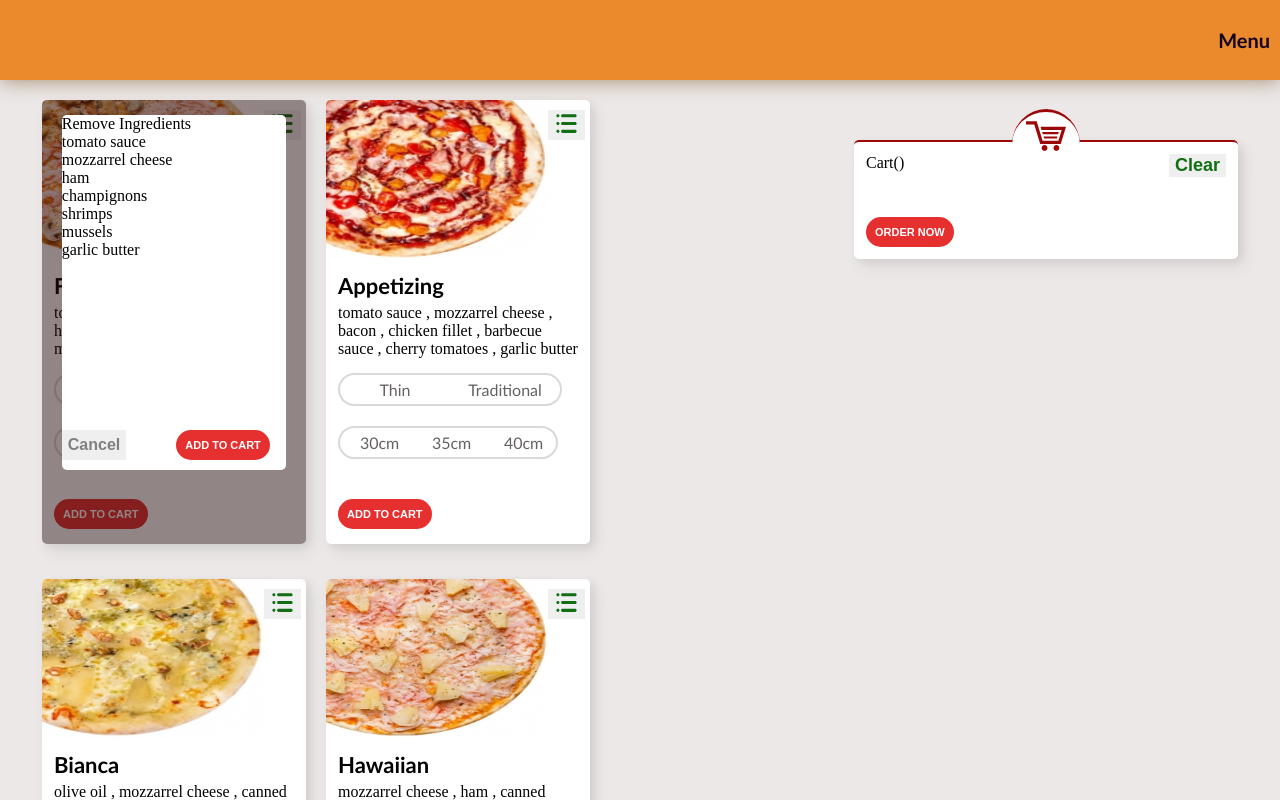
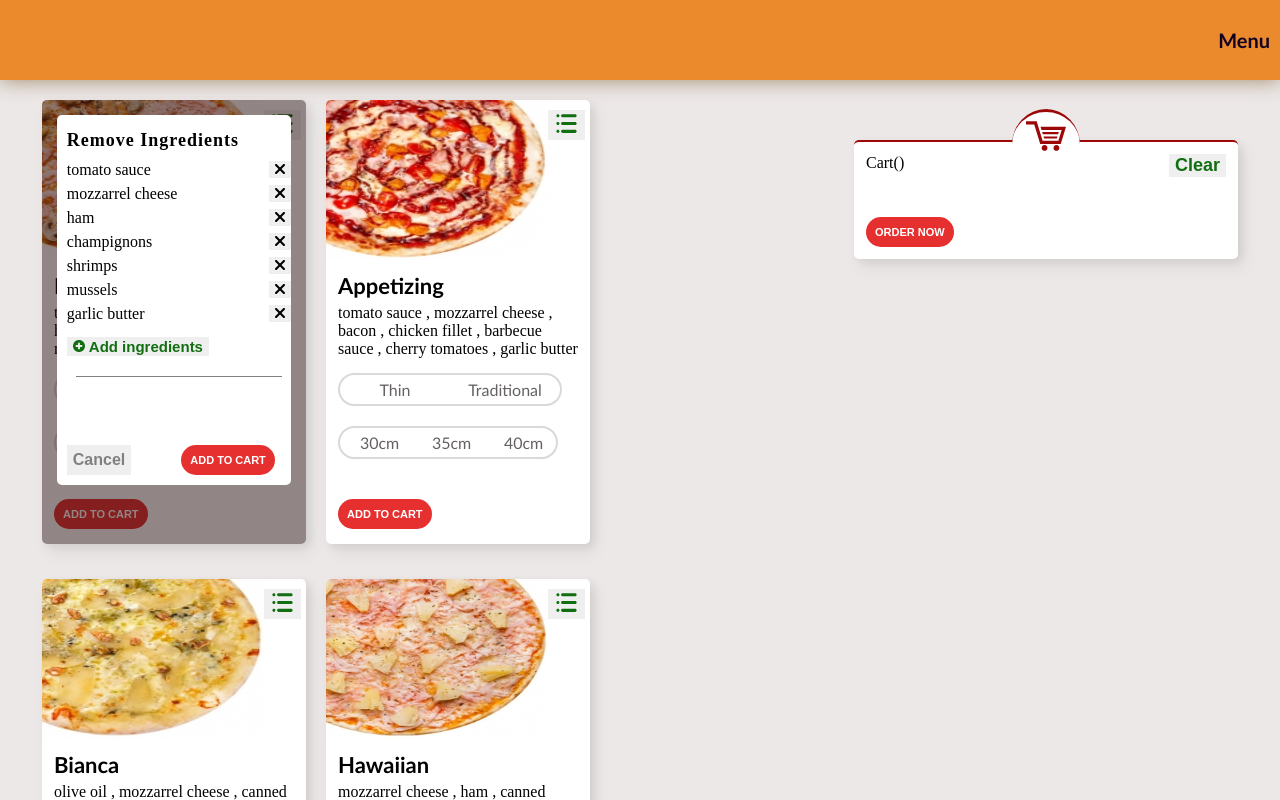
Before and after one commit to MeleshkoYuliya/Pizzeria, an Angular app: page /pizzas in a window 1280 px wide. Both pictures are taken after a click on the element 282 px from the left and 125 px from the top of the page. Shown: the top 800 px of the page. Built offline with nearby package versions, Linux system fonts and the light colour scheme.

Commit message:
Added styles and layout for remove ingredients component

```diff
--- a/src/app/pizzas/change-ingredient/change-ingredient.component.html
+++ b/src/app/pizzas/change-ingredient/change-ingredient.component.html
@@ -1,10 +1,14 @@
 <div class="dashboard">
-  <div>Remove Ingredients</div>
+  <div class="dashboard__title">Remove Ingredients</div>
   <div class="pizza__ingredients ingredients">
-    <div class="ingredients__item" *ngFor="let ingredient of ingredients">
-      {{ ingredient }}
+    <div class="ingredients__item item" *ngFor="let ingredient of ingredients">
+      {{ ingredient }} <button class="item__delete-btn"><img src="../assets/images/cross.svg" alt="cheese"
+          class="item__delete-img" /></button>
     </div>
   </div>
+  <button class="dashboard__add-btn add"> <img src="../assets/images/plus.svg" alt="cheese" class="add__img" />Add
+    ingredients</button>
+  <input class="dashboard__add-inp">
   <div class="dashboard__buttons button">
     <button class="button__cancel">Cancel</button>
     <button class="button__add">Add to cart</button>
--- a/src/app/pizzas/change-ingredient/change-ingredient.component.scss
+++ b/src/app/pizzas/change-ingredient/change-ingredient.component.scss
@@ -4,7 +4,44 @@
   height: 80%;
   margin: 15px auto;
   border-radius: 5px;
-  position: relative
+  position: relative;
+  padding: 15px 0 0 10px;
+
+  &__add-btn {
+    border: none;
+    outline: none;
+  }
+
+  &__add-inp {
+    border: none;
+    border-bottom: solid 1px grey;
+    outline: none;
+    width: 90%;
+    display: block;
+    margin: 0px auto;
+    font-size: 16px;
+  }
+
+  &__title {
+    font-size: 18px;
+    font-weight: bolder;
+    margin: 0px 0 10px 0;
+    letter-spacing: 1px
+  }
+}
+
+.add {
+  cursor: pointer;
+  color: rgb(17, 110, 17);
+  font-size: 15px;
+  font-weight: 600;
+
+  margin: 8px 0 0 0;
+
+  &__img {
+    width: 12px;
+    margin: 0px 4px 0px 0px
+  }
 }
 
 .button {
@@ -38,3 +75,29 @@
     margin-left: 50px;
   }
 }
+
+.ingredients {
+  &__item {
+    margin: 5px 0;
+    cursor: pointer;
+    border-bottom: solid 1px white;
+
+    &:hover {
+      border-bottom: solid 1px grey
+    }
+  }
+}
+
+.ingredients__item,
+.item {
+  &__delete-btn {
+    outline: none;
+    border: none;
+    cursor: pointer;
+    float: right;
+  }
+
+  &__delete-img {
+    width: 10px
+  }
+}
--- a/src/app/pizzas/pizza-item/pizza-item.component.html
+++ b/src/app/pizzas/pizza-item/pizza-item.component.html
@@ -36,6 +36,6 @@
 
   </app-pizza-dashboard>
 
-  <app-change-ingredient *appModal="!isOpen" class="modal" [ingredients]="ingredients" (click)="close()">
+  <app-change-ingredient *appModal="!isOpen" class="modal" [ingredients]="ingredients">
   </app-change-ingredient>
 </div>
```
Also changed, not shown: src/assets/images/cross.svg (added), src/assets/images/plus.svg (added).
